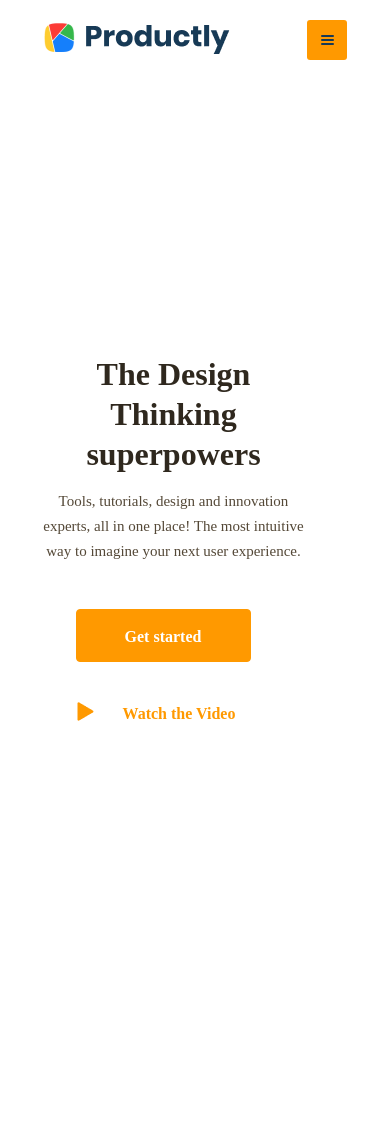
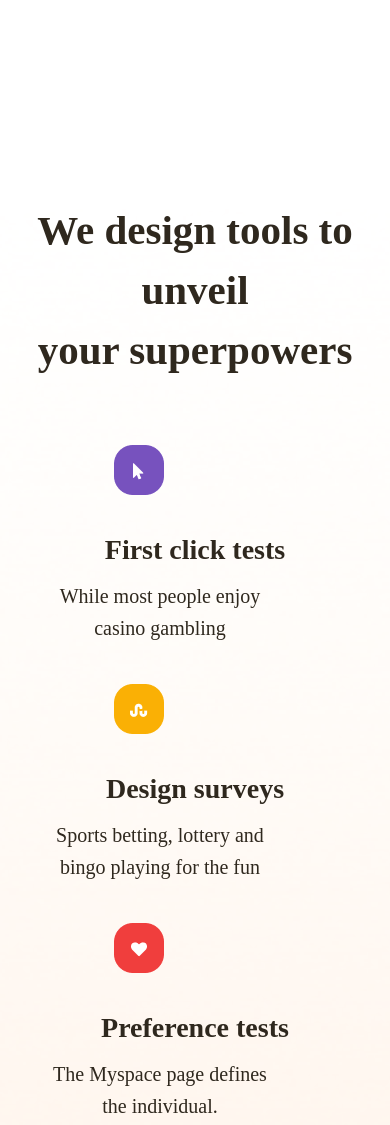
Before and after one commit to alxs1dd93/Productly, a plain HTML site: page index.html in a window 390 px wide. Shown: the top 1125 px of the page. Before the commit the page ends 856 px from the top, so only its background shows below. Drawn offline with nearby package versions, Linux system fonts and the light colour scheme; files that its build step writes are made by us from their sources.

Commit message:
Tools
Черновой адаптив

```diff
--- a/index.html
+++ b/index.html
@@ -12,7 +12,7 @@
 </head>
 
 
-      <section class="header">
+      <!-- <section class="header">
          <div class="container">
             <div class="header__top">
                <a class="header__logo" href="">
@@ -43,17 +43,9 @@
                </div>
             </div>
          </div>
-      </section>
+      </section> -->
 
-
-
-
-
-
-
-
-
-      <section class="superpowers">
+      <!-- <section class="superpowers">
          <div class="container">
             <div class="superpowers__inner">
                <div class="superpowers__info">
@@ -70,45 +62,50 @@
                </div>
             </div>
          </div>
-      </section>
+      </section> -->
 
-      <!-- <section class="tools">
+      <section class="tools">
         <div class="container">
            <div class="tools__inner">
               <h2 class="tools__title">We design tools to unveil <br> your superpowers</h2>
               <div class="tools__info">
                  <ul class="tools__list">
-
-                    <li class="tools__item">
+                  <!-- <div class="tools__list-column-one"> -->
+                     <li class="tools__item tools__item-1">
                         <img class="tools__img" src="/images/icon1.png" alt="">
                         <p class="tools__item-title"><b>First click tests</b></p>
                         <p class="tools__item-text">While most people enjoy casino gambling</p>
                      </li>
 
-                    <li class="tools__item">
+                     <li class="tools__item tools__item-2">
                       <img class="tools__img" src="/images/icon2.png" alt="">
                       <p class="tools__item-title"><b>Design surveys</b></p>
                       <p class="tools__item-text">Sports betting, lottery and bingo playing for the fun</p>
                    </li>
+                  <!-- </div> -->
 
-                  <li class="tools__item">
+                  <!-- <div class="tools__list-column-two"> -->
+                     <li class="tools__item tools__item-3">
                         <img class="tools__img" src="/images/icon3.png" alt="">
                         <p class="tools__item-title"><b>Preference tests</b></p>
                         <p class="tools__item-text">The Myspace page defines the individual.</p>
                      </li>
 
-                  <li class="tools__item">
+                     <li class="tools__item tools__item-4">
                         <img class="tools__img" src="/images/icon4.png" alt="">
                         <p class="tools__item-title"><b>Five second tests</b></p>
                         <p class="tools__item-text">Personal choices and the overall personality of the person.</p>
                      </li>
+                  </div>
+
 
                  </ul>
               </div>
-              <button class="tools__btn">SIGN UP NOW</button>
+              <div class="tools__btn-center">
+                 <button class="tools__btn">SIGN UP NOW</button></div>
            </div>
         </div>
-      </section> -->
+      </section>
 
       <!-- <section class="team">
          <div class="container">
--- a/scss/blocks/superpowers.scss
+++ b/scss/blocks/superpowers.scss
@@ -1,5 +1,4 @@
 .superpowers {
-    margin-top: 200px;// vremenno
     margin-bottom: 111px;
     &__inner {
         display: flex;
--- a/scss/blocks/tools.scss
+++ b/scss/blocks/tools.scss
@@ -1,4 +1,5 @@
 .tools {
+    margin-top: 200px;
     background-image: url("../../images/tools-bg.png");
     min-height: 620px;
     background-repeat: no-repeat;
@@ -17,15 +18,13 @@
     text-align: center;
 }
 
-    &__inner {
-        display: flex;
-        flex-direction: column;
-    }
+
 
 &__list {
     display: flex;
     margin-bottom: 60px;
     justify-content: space-between;
+    flex-wrap: wrap;
 }
 
 &__item {
@@ -46,7 +45,7 @@
     line-height: 33px;
 }
 
-    &__text {
+&__item-text {
     font-family: Poppins;
     font-style: normal;
     font-weight: 500;
@@ -55,7 +54,10 @@
 
     max-width: 182px;
 }
-
+&__btn-center {
+    display: flex;
+    justify-content: center;
+}
 &__btn {
     display: inline-block;
     margin: 0 auto;
@@ -71,6 +73,79 @@
     font-size: 16px;
     line-height: 24px;
     color: #fff;
-
     }
 }
+
+@media (max-width: 780px){
+    .tools {
+
+    &__title {
+        margin-bottom: 65px;
+        font-size: 39px;
+        line-height: 57px;
+    }
+    &__item {
+        min-width: 290px;
+        margin-bottom: 30px;
+    }
+    &__item-1 {
+        padding-left: 50px;
+    }
+    &__item-3 {
+        padding-left: 50px;
+    }
+
+    &__item img {
+        margin-bottom: 30px;
+    }
+
+    &__btn {
+
+        margin-bottom: 40px;
+        }
+    }
+}
+
+@media (max-width: 630px){
+    .tools {
+
+    &__title {
+        margin-bottom: 65px;
+        font-size: 41px;
+        line-height: 60px;
+    }
+    &__item-title {
+        font-size: 28px;
+        line-height: 34px;
+        text-align: center;
+    }
+
+    &__item-text {
+        font-size: 20px;
+        line-height: 32px;
+        max-width: 220px;
+        text-align: center;
+        padding: 0;
+    }
+    &__item {
+        min-width: 290px;
+        margin-bottom: 30px;
+        margin: 0 auto 40px;
+    }
+    &__item-1 {
+        padding-left: 0;
+    }
+    &__item-3 {
+        padding-left: 0;
+    }
+
+    &__item img {
+        margin-bottom: 30px;
+        padding-left: 64px;
+    }
+
+    &__btn {
+        margin-bottom: 40px;
+        }
+    }
+}
```
Lines whose indentation alone changed are shown as unchanged.
